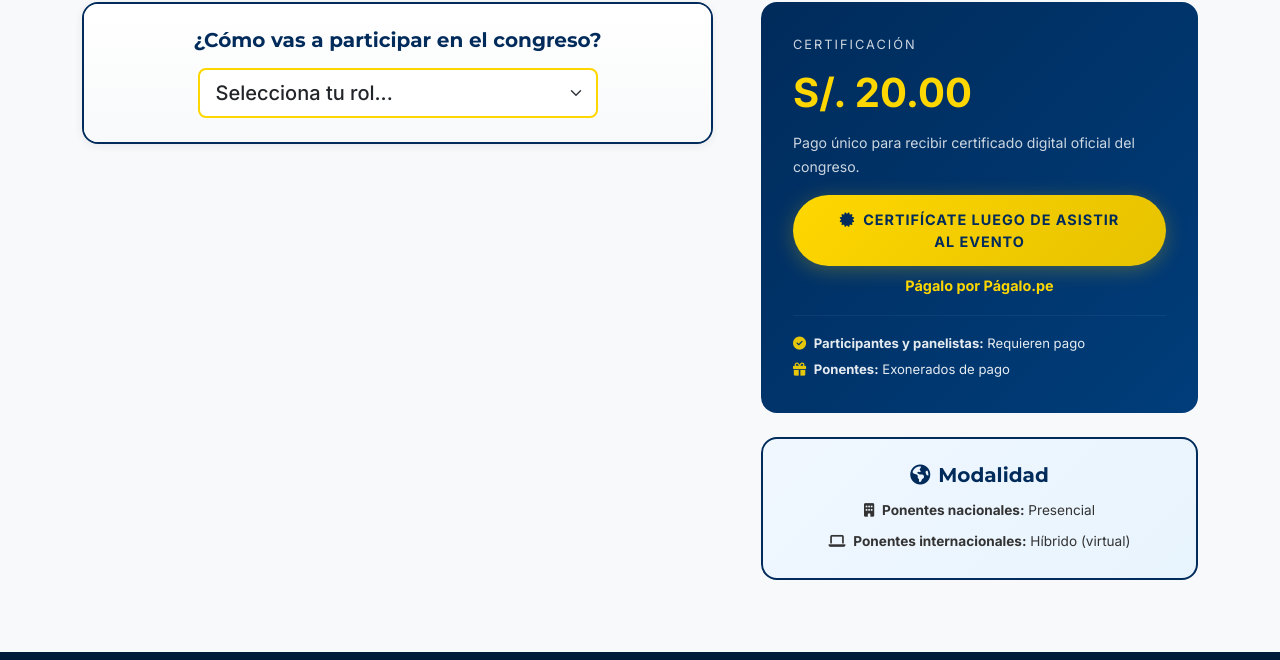
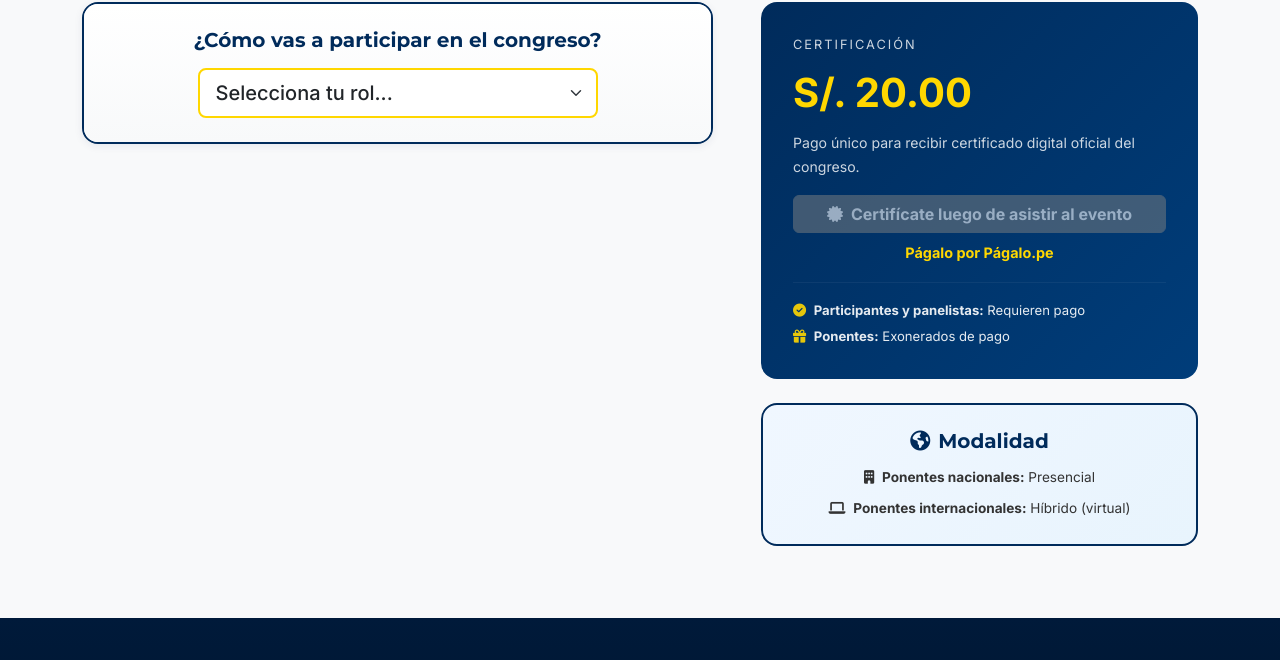
Before and after one commit to joaquinlosvein17bv/PAGINA-WEB-CICTAI, a website: page public/index.html in a window 1280 px wide. Shown: the part 4100-4760 px from the top of the page. Drawn offline with nearby package versions, Linux system fonts and the light colour scheme; no server answers.

Commit message:
feat: deshabilitar botón de certificación al vencer el plazo del evento

```diff
--- a/public/index.html
+++ b/public/index.html
@@ -608,7 +608,7 @@
                         <p class="precio mb-1">S/. 20.00</p>
                         <p class="mb-0" style="font-size:0.88rem; opacity:0.8;">Pago único para recibir certificado
                             digital oficial del congreso.</p>
-                        <button onclick="mostrarCertificado()" class="btn btn-gold w-100 mt-3 fw-bold">
+                        <button onclick="mostrarCertificado()" id="btnCertificarse" class="btn btn-gold w-100 mt-3 fw-bold">
                             <i class="fa-solid fa-certificate me-2"></i>Certifícate luego de asistir al evento
                         </button>
                         <div class="text-center text-gold mt-2 fw-bold" style="font-size: 0.9rem;">
--- a/public/js/script.js
+++ b/public/js/script.js
@@ -8,6 +8,13 @@ let ejesCictai = [];
 // Variables para el flujo de verificación → certificado
 let verificacionDni = '';
 let verificacionNombre = '';
+
+// Fecha límite para certificación: 26 de Junio 2026 23:59:59
+const FECHA_LIMITE_CERTIFICACION = new Date('2026-06-26T23:59:59-05:00');
+
+function certificacionExpirada() {
+    return new Date() > FECHA_LIMITE_CERTIFICACION;
+}
 
 function toggleFlujosParticipacion() {
     const select = document.getElementById('mainParticipacionSelect');
@@ -340,6 +347,20 @@ async function initForm() {
             showToast('❌ ' + (e.message || 'Error de conexión con el servidor'), 'error');
         }
     });
+}
+
+function initPlazoCertificacion() {
+    const btn = document.getElementById('btnCertificarse');
+    if (!btn) return;
+
+    if (certificacionExpirada()) {
+        btn.disabled = true;
+        btn.classList.remove('btn-gold');
+        btn.classList.add('btn-secondary', 'disabled');
+        btn.style.opacity = '0.6';
+        btn.style.cursor = 'not-allowed';
+        btn.title = 'Ya venció el plazo para certificarse';
+    }
 }
 
 async function initValidation() {
@@ -406,6 +427,12 @@ async function initValidation() {
 }
 
 function mostrarCertificado() {
+    // Verificar si ya venció el plazo para certificarse
+    if (certificacionExpirada()) {
+        showToast('⛔ Ya no se puede certificar, ya venció el plazo.', 'warning');
+        return;
+    }
+
     // Resetear el modal de verificación
     const verifDni = document.getElementById('verifDni');
     if (verifDni) verifDni.value = '';
@@ -1560,6 +1587,7 @@ document.addEventListener('DOMContentLoaded', async () => {
         renderEjes(),
         poblarSelectEjes(),
     ]);
+    initPlazoCertificacion();
     initCountdown();
     initScrollReveal();
     initNavbarScroll();
```
